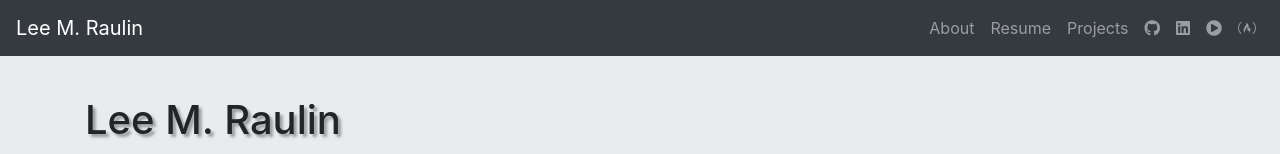
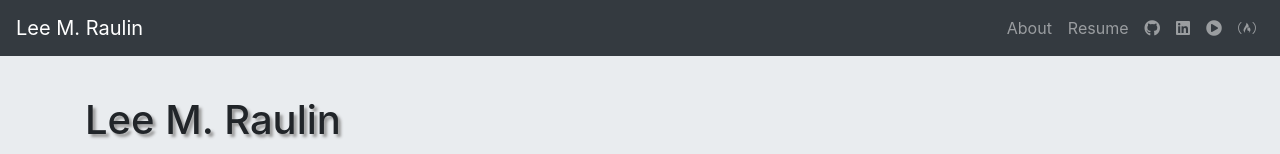
Before and after one commit to lraulin/reactstrap-resume, a React (Create React App) app: page / in a window 1280 px wide. Shown: the top 154 px of the page. Built offline with nearby package versions, Linux system fonts and the light colour scheme.

Commit message:
Remove projects link until project page is finished

```diff
--- a/src/Bar.jsx
+++ b/src/Bar.jsx
@@ -27,9 +27,9 @@ const Bar = props => {
           <NavItem>
             <NavLink href="/resume/">Resume</NavLink>
           </NavItem>
-          <NavItem>
+          {/* <NavItem>
             <NavLink href="/projects/">Projects</NavLink>
-          </NavItem>
+          </NavItem> */}
           <NavItem>
             <NavLink href="https://github.com/lraulin">
               <i className="fab fa-github"></i>
```
